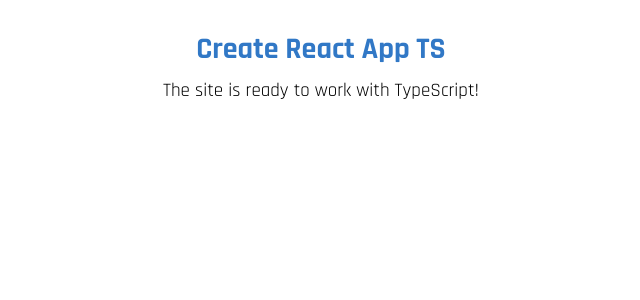
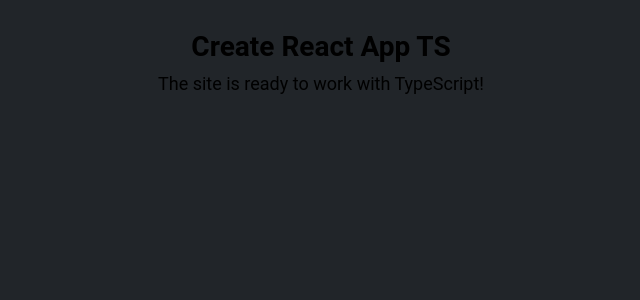
Before and after one commit to damiankubecki/Portfolio, a React (Create React App) app: page / in a window 1280 px wide. Shown: the top 300 px of the page, without its empty margins (319-959 px from the left). Built offline with nearby package versions, Linux system fonts and the light colour scheme.

Commit message:
Update theme

```diff
--- a/src/theme/GlobalStyle.ts
+++ b/src/theme/GlobalStyle.ts
@@ -1,4 +1,5 @@
 import { createGlobalStyle } from 'styled-components';
+import { theme } from './theme';
 
 const GlobalStyle = createGlobalStyle`
   *, *::before, *::after {
@@ -6,18 +7,19 @@
     padding: 0;
     box-sizing: border-box;
     font-family: 'Caveat', cursive;
-    font-family: 'Rajdhani', sans-serif;
+    font-family: 'Roboto', sans-serif;
   }
 
   html {
     font-size: 62.5%;
-
   }
 
   body {
     margin: 0;
     padding: 0;
     font-size: 1.6rem;
+    min-height: 100vh;
+    background-color: ${theme.primary};
   }
   `;
 
--- a/src/theme/theme.ts
+++ b/src/theme/theme.ts
@@ -1,18 +1,20 @@
 const theme = {
-  primary: 'white',
-  secondary: 'gray',
-  tsColor: '#3178c6',
-  lightFont: 300,
-  boldFont: 600,
+  primary: '#212529',
+  secondary: '#333326',
+  additional: '#64644b',
+  fontColor: '#ddd',
+  lightFont: 100,
+  boldFont: 300,
   fontSize: {
     xxxs: '0.8rem',
     xxs: '1rem',
     xs: '1.2rem',
-    s: '1.5rem',
-    m: '1.9rem',
-    l: '2.4rem',
-    xl: '3rem',
+    s: '1.4rem',
+    m: '1.8rem',
+    l: '2rem',
+    xl: '2.8rem',
     xxl: '4rem',
+    xxxl: '8.5rem',
   },
 };
 
```
